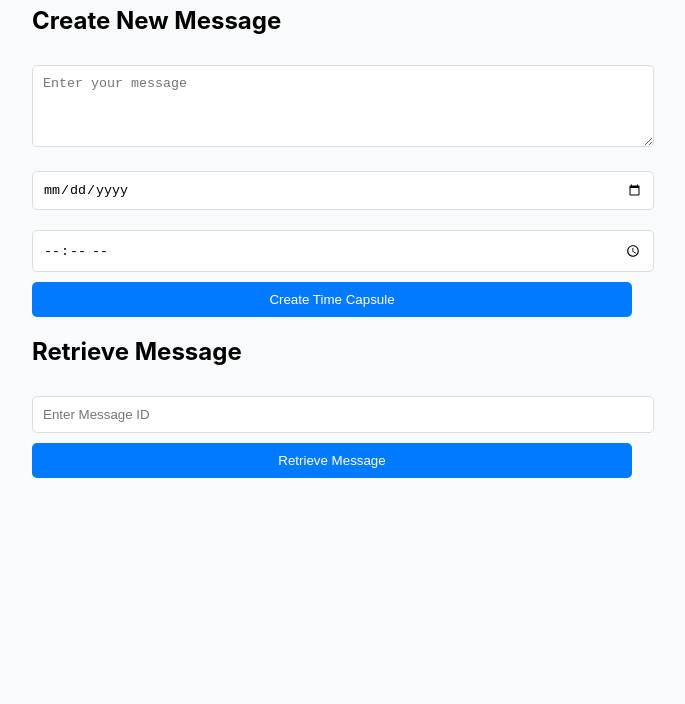
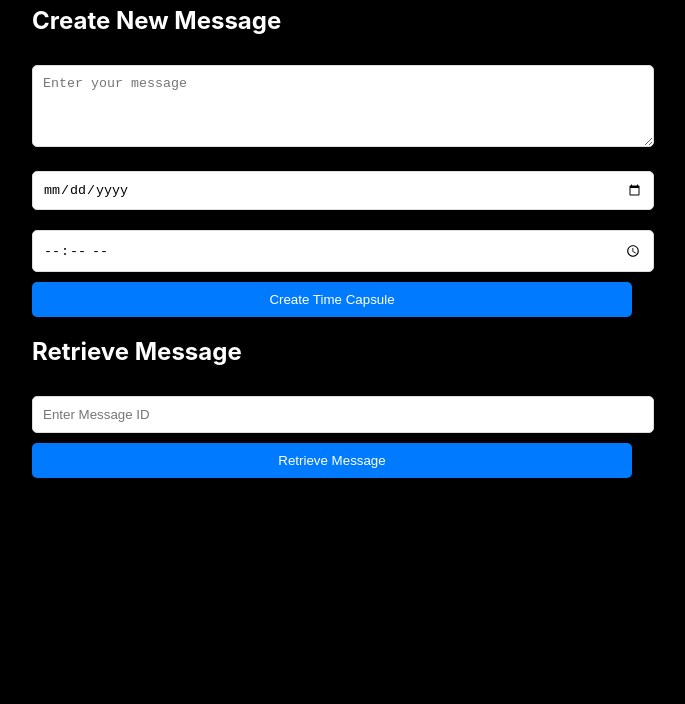
Before and after one commit to saptarshi78/The_time_capsule, a website: page public/index.html in a window 1280 px wide. Shown: the part 96-800 px from the top of the page, without its empty margins (308-993 px from the left). Drawn offline with Linux system fonts and the light colour scheme.

Commit message:
Update styles.css

```diff
--- a/public/styles.css
+++ b/public/styles.css
@@ -1,15 +1,41 @@
 body {
-    background-color: #f8fafc;
     font-family: 'Inter', sans-serif;
     margin: 0;
     padding: 0;
     min-height: 100vh;
+    color: white;
+    text-shadow: 1px 1px 3px rgba(0, 0, 0, 0.8);
+}
+
+body::before {
+    content: "";
+    position: fixed;
+    top: 0;
+    left: 0;
+    width: 100%;
+    height: 100%;
+    background: black;
+    z-index: -2;
+}
+
+body video {
+    position: fixed;
+    top: 0;
+    left: 0;
+    width: 100%;
+    height: 100%;
+    object-fit: cover;
+    z-index: -1;
+    opacity: 0.8;
 }
 
 .container {
     max-width: 600px;
     margin: auto;
     padding: 20px;
+    background: rgba(0, 0, 0, 0.6);
+    border-radius: 10px;
+    box-shadow: 0px 4px 10px rgba(0, 0, 0, 0.7);
 }
 
 form {
```
